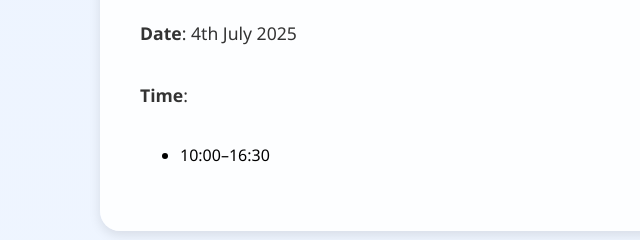
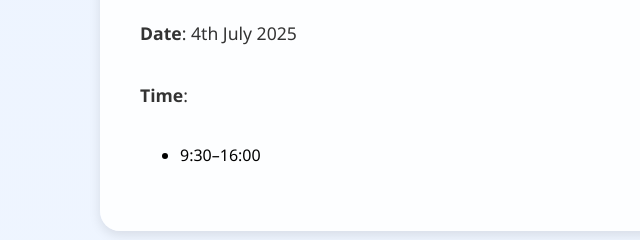
Before and after one commit to UniverisityofLeeds2025/leeds-hull-tesol--conference, a plain HTML site: page index.html in a window 1280 px wide. Shown: the part 3060-3300 px from the top of the page, 0-640 px from the left. Drawn offline with Linux system fonts and the light colour scheme.

Commit message:
Update index.html

```diff
--- a/index.html
+++ b/index.html
@@ -288,7 +288,7 @@ h2 {
 <p><strong>Date</strong>: 4th July 2025</p>
 <p><strong>Time</strong>:</p>
 <ul>
-<li>10:00–16:30</li>
+<li>9:30–16:00</li>
 </ul>
 </section>
 <section class="card" id="highlights">
```
